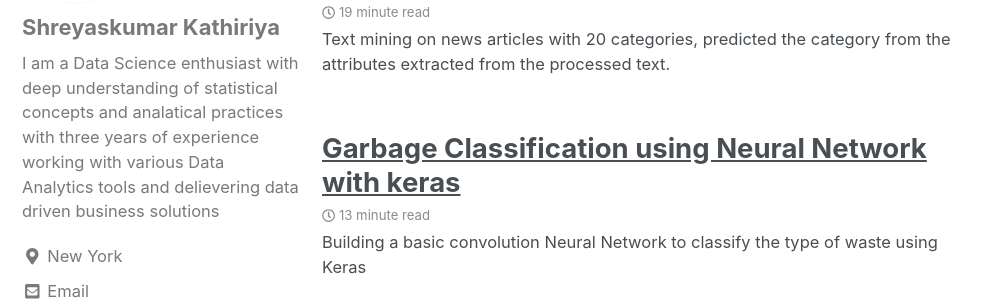
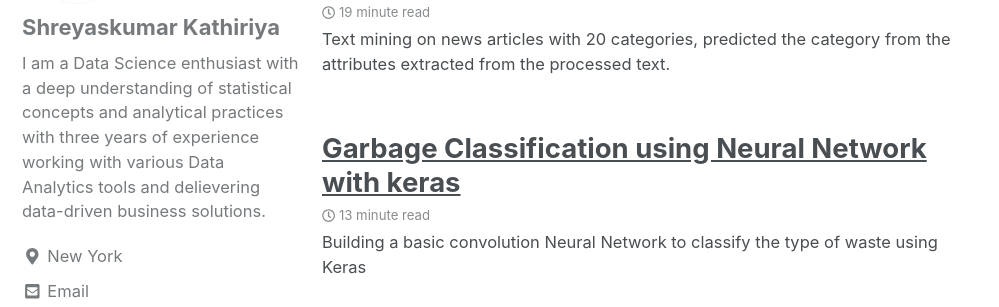
Before and after one commit to Shreyash1811/Shreyash1811.github.io, a Jekyll site: the page built from index.html, in a window 1280 px wide and 900 px high, scrolled down 1070 px. Shown: the part 189-496 px from the top of the window, without its empty margins (0-999 px from the left). Built offline with Jekyll 4.4.1, drawn with Linux system fonts in a browser that asks for light colours; nearby versions of some CDN libraries; the list of posts is cut into pages by our own code.

Commit message:
Update _config.yml

```diff
--- a/_config.yml
+++ b/_config.yml
@@ -86,7 +86,7 @@ analytics:
 author:
   name             : "Shreyaskumar Kathiriya"
   avatar           : "/images/profile_picture.png" # path of avatar image, e.g. "/assets/images/bio-photo.jpg"
-  bio              : "I am a Data Science enthusiast with deep understanding of statistical concepts and analatical practices with three years of experience working with various Data Analytics tools and delievering data driven business solutions"
+  bio              : "I am a Data Science enthusiast with a deep understanding of statistical concepts and analytical practices with three years of experience working with various Data Analytics tools and delievering data-driven business solutions."
   location         : "New York"
   email            : "sjk714@nyu.edu"
   uri              :
```
